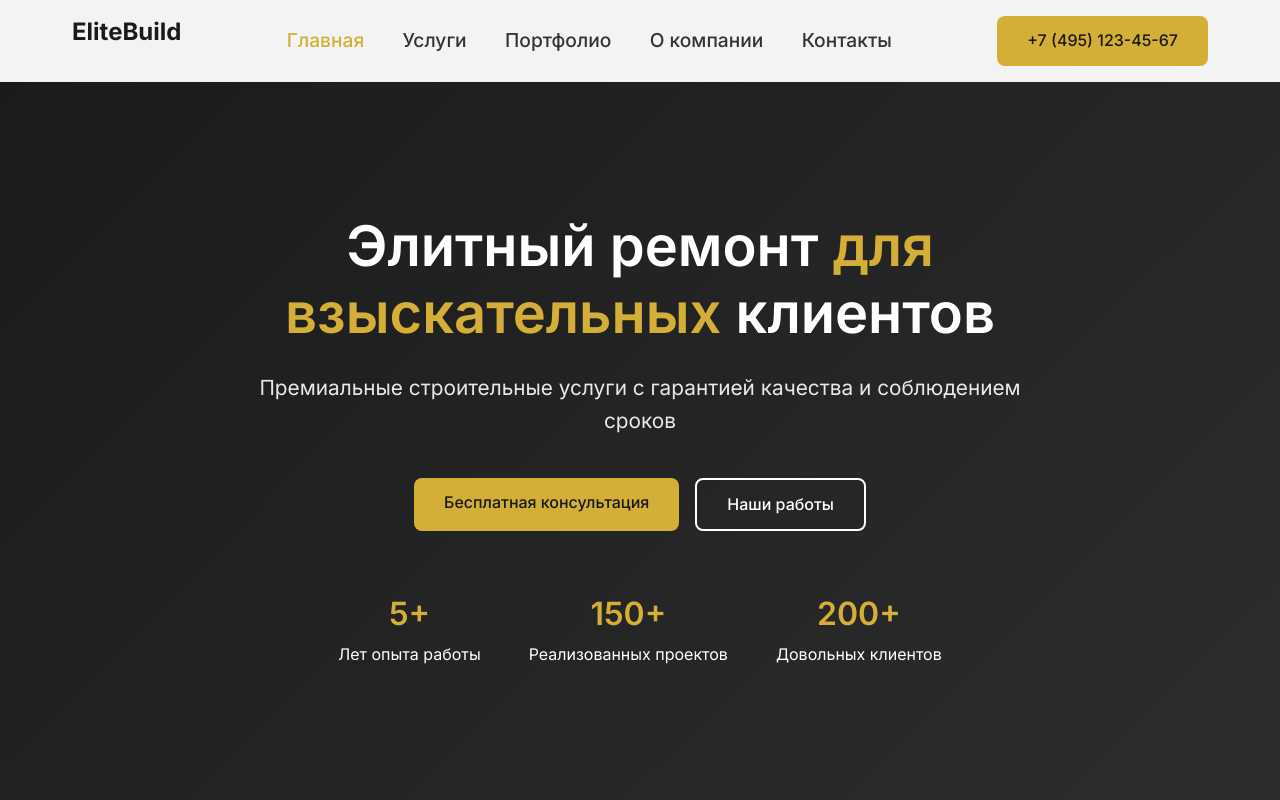
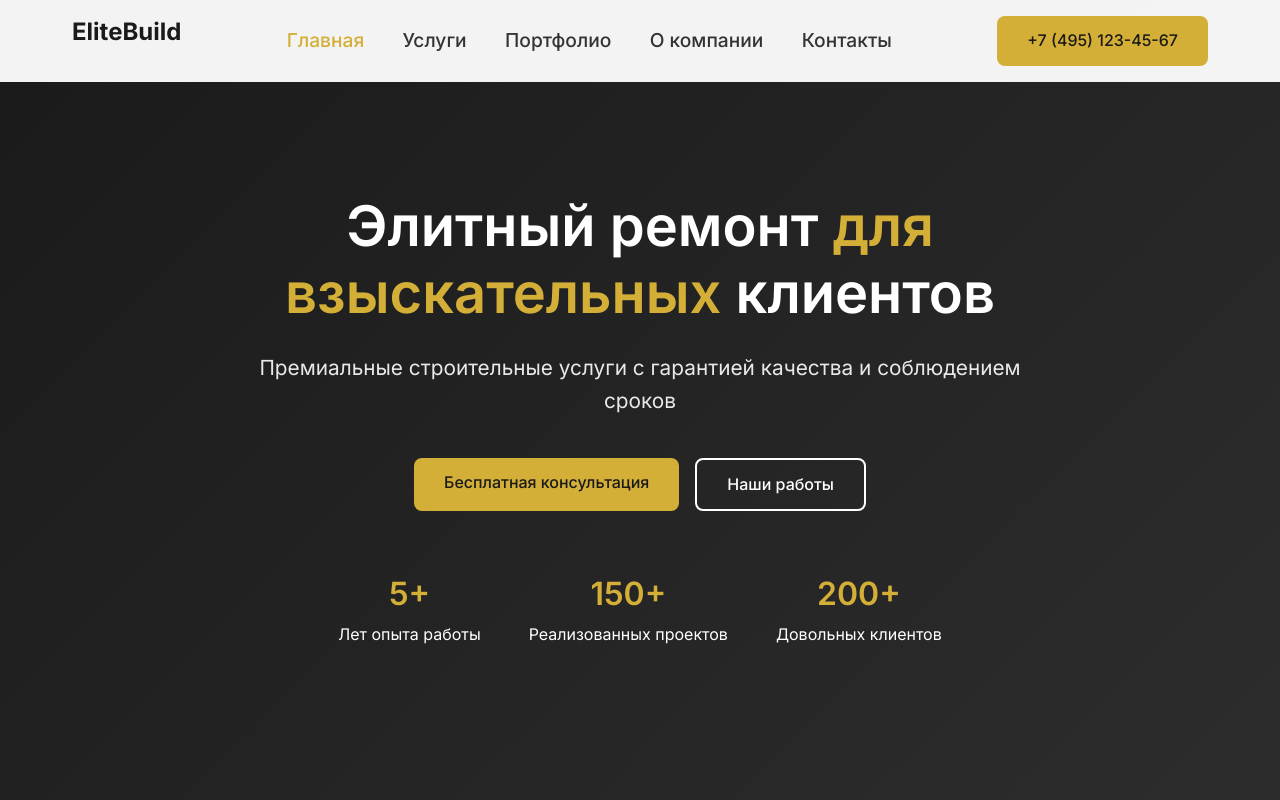
Before and after one commit to hazar84/elitebuild-construction, a website: page src/index.html in a window 1280 px wide. Shown: the top 800 px of the page. Drawn offline with Linux system fonts and the light colour scheme.

Commit message:
fix: style .hero padding

```diff
--- a/src/css/style.css
+++ b/src/css/style.css
@@ -149,7 +149,7 @@ h1, h2, h3, h4, h5, h6 {
     justify-content: center;
     align-items: center;
     text-align: center;
-    padding: 80px 2rem 0 2rem;
+    padding: 80px 2rem 40px 2rem;
     position: relative;
 }
 
```
